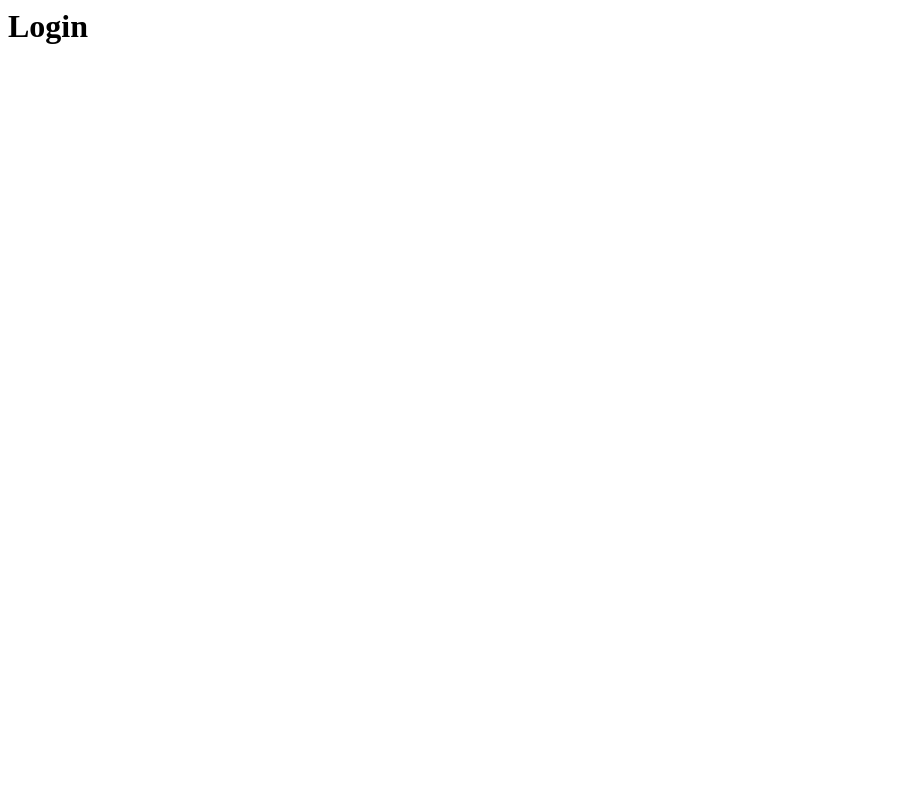
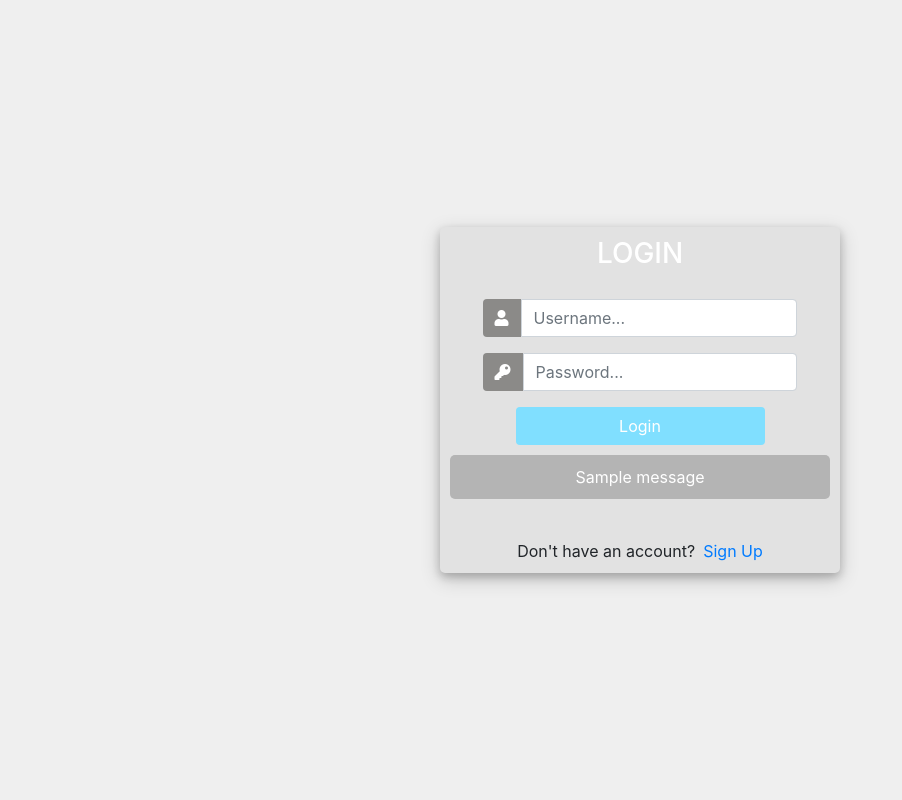
Before and after one commit to jpkim921/trooff, a Django app: page /login/ in a window 1280 px wide. Before the commit the part shown is almost empty. Shown: the whole page, without its empty margins (0-902 px from the left). Run offline with Django 3.2, Linux system fonts and the light colour scheme; tables that the repository leaves empty hold one stand-in row (values such as "Sample post"); one stand-in notice (Sample message) is shown; some libraries are stand-ins or nearby versions.

Commit message:
add user login/logout

```diff
--- a/accounts/templates/accounts/login.html
+++ b/accounts/templates/accounts/login.html
@@ -1 +1,146 @@
-<h1>Login</h1>
+<!DOCTYPE html>
+<html>
+  <head>
+    <title>Login</title>
+    <link
+      rel="stylesheet"
+      href="https://stackpath.bootstrapcdn.com/bootstrap/4.1.3/css/bootstrap.min.css"
+      integrity="sha384-MCw98/SFnGE8fJT3GXwEOngsV7Zt27NXFoaoApmYm81iuXoPkFOJwJ8ERdknLPMO"
+      crossorigin="anonymous"
+    />
+    <link
+      rel="stylesheet"
+      href="https://use.fontawesome.com/releases/v5.6.1/css/all.css"
+      integrity="sha384-gfdkjb5BdAXd+lj+gudLWI+BXq4IuLW5IT+brZEZsLFm++aCMlF1V92rMkPaX4PP"
+      crossorigin="anonymous"
+    />
+
+    <style>
+      body,
+      html {
+        margin: 0;
+        padding: 0;
+        height: 100%;
+        background: #efefef;
+      }
+      .user_card {
+        width: 400px;
+        /* margin-top: auto;
+        margin-bottom: auto; */
+        margin: auto;
+        background: #e2e2e2;
+        position: relative;
+        display: flex;
+        justify-content: center;
+        flex-direction: column;
+        padding: 10px;
+        box-shadow: 0 4px 8px 0 rgba(0, 0, 0, 0.2),
+          0 6px 20px 0 rgba(0, 0, 0, 0.19);
+        -webkit-box-shadow: 0 4px 8px 0 rgba(0, 0, 0, 0.2),
+          0 6px 20px 0 rgba(0, 0, 0, 0.19);
+        -moz-box-shadow: 0 4px 8px 0 rgba(0, 0, 0, 0.2),
+          0 6px 20px 0 rgba(0, 0, 0, 0.19);
+        border-radius: 5px;
+      }
+
+      .form_container {
+        margin-top: 20px;
+      }
+
+      #form-title {
+        color: #fff;
+      }
+
+      .login_btn {
+        width: 100%;
+        background: #80dfff !important;
+        color: white !important;
+      }
+      .login_btn:focus {
+        box-shadow: none !important;
+        outline: 0px !important;
+      }
+      .login_container {
+        padding: 0 2rem;
+      }
+      .input-group-text {
+        background: #8b8a88 !important;
+        color: white !important;
+        border: 0 !important;
+        border-radius: 0.25rem 0 0 0.25rem !important;
+      }
+      /* .input_user,
+      .input_pass:focus {
+        box-shadow: none !important;
+        outline: 0px !important;
+      } */
+
+      #messages {
+        background-color: rgb(180, 180, 180);
+        color: #fff;
+        padding: 10px;
+        margin-top: 10px;
+        border-radius: 5px;
+        text-align: center;
+      }
+    </style>
+  </head>
+  <body>
+    <div class="container h-100">
+      <div class="d-flex justify-content-center h-100">
+        <div class="user_card">
+          <div class="d-flex justify-content-center">
+            <h3 id="form-title">LOGIN</h3>
+          </div>
+          <div class="d-flex justify-content-center form_container">
+            <form method="POST" action="">
+              {% csrf_token %}
+              <div class="input-group mb-3">
+                <div class="input-group-append">
+                  <span class="input-group-text"
+                    ><i class="fas fa-user"></i
+                  ></span>
+                </div>
+                <input
+                  type="text"
+                  name="username"
+                  placeholder="Username..."
+                  class="form-control"
+                />
+              </div>
+              <div class="input-group mb-2">
+                <div class="input-group-append">
+                  <span class="input-group-text"
+                    ><i class="fas fa-key"></i
+                  ></span>
+                </div>
+                <input
+                  type="password"
+                  name="password"
+                  placeholder="Password..."
+                  class="form-control"
+                />
+              </div>
+
+              <div class="d-flex justify-content-center mt-3 login_container">
+                <input class="btn login_btn" type="submit" value="Login" />
+              </div>
+            </form>
+          </div>
+
+          {% for message in messages %}
+          <p id="messages">{{message}}</p>
+          {% endfor %}
+
+          <div class="mt-4">
+            <div class="d-flex justify-content-center links">
+              Don't have an account?
+              <a href="{% url 'register' %}" class="ml-2">Sign Up</a>
+            </div>
+          </div>
+        </div>
+      </div>
+    </div>
+    <script src="https://ajax.googleapis.com/ajax/libs/jquery/3.3.1/jquery.min.js"></script>
+  </body>
+</html>
--- a/accounts/templates/accounts/navbar.html
+++ b/accounts/templates/accounts/navbar.html
@@ -17,4 +17,7 @@
       </li>
     </ul>
   </div>
+
+  <span>Hello, {{request.user}}</span>
+  <span><a href="{% url 'logout' %}">Logout</a> </span>
 </nav>
--- a/accounts/urls.py
+++ b/accounts/urls.py
@@ -4,7 +4,8 @@ from . import views
 urlpatterns = [
     path('', views.home, name="home"),
     path('register/', views.registerUser, name="register"),
-    path('login/', views.login, name="login"),
+    path('login/', views.loginPage, name="login"),
+    path('logout/', views.logoutUser, name="logout"),
     path('products/', views.products, name="products"),
     path('customer/<int:pk>/', views.customer, name="customer"),
     path('create_order/<str:pk>', views.createOrder, name="create_order"),
--- a/accounts/views.py
+++ b/accounts/views.py
@@ -4,27 +4,60 @@ from django.forms import inlineformset_factory
 from .models import *
 from products.models import *
 from django.contrib.auth.forms import UserCreationForm
+from django.contrib import messages
+from django.contrib.auth import authenticate, login, logout
 
 from .forms import OrderForm, CreateUserForm
 from .filters import OrderFilter
 
 from django.core.paginator import Paginator
 
+from django.contrib.auth.decorators import login_required
+
+
 def registerUser(request):
-    form = CreateUserForm()
+    if request.user.is_authenticated:
+        return redirect('home')
+    else:
+        form = CreateUserForm()
+        if request.method == "POST":
+            form = CreateUserForm(request.POST)
+            if form.is_valid():
+                form.save()
+                user = form.cleaned_data.get('username')
+                messages.success(request, user + ' registered successfully')
+                return redirect('login')
 
-    if request.method == "POST":
-        form = CreateUserForm(request.POST)
-        if form.is_valid():
-            form.save()
+        context = {'form': form}
+        return render(request, 'accounts/register.html', context)
 
-    context = {'form': form}
-    return render(request, 'accounts/register.html', context)
 
-def login(request):
-    context = {}
-    return render(request, 'accounts/login.html', context)
+def loginPage(request):
+    if request.user.is_authenticated:
+        return redirect('home')
+    else:
+        if request.method == "POST":
+            username = request.POST.get('username')
+            password = request.POST.get('password')
 
+            user = authenticate(request, username=username, password=password)
+
+            if user is not None:
+                login(request, user)
+                return redirect('home')
+            else:
+                messages.info(request, 'Incorrect Username/Password')
+
+        context = {}
+        return render(request, 'accounts/login.html', context)
+
+
+def logoutUser(request):
+    logout(request)
+    return redirect('login')
+
+
+@login_required(login_url='login')
 def home(request):
     orders = Order.objects.all()
     customers = Customer.objects.all()
@@ -45,11 +78,13 @@ def home(request):
     return render(request, 'accounts/dashboard.html', context)
 
 
+@login_required(login_url='login')
 def products(request):
     products = Product.objects.all()
     return render(request, 'accounts/products.html', {'products': products})
 
 
+@login_required(login_url='login')
 def customer(request, pk):
     customer = Customer.objects.get(id=pk)
     orders = customer.order_set.all()
@@ -72,6 +107,7 @@ def customer(request, pk):
     return render(request, 'accounts/customer.html', context)
 
 
+@login_required(login_url='login')
 def createOrder(request, pk):
     OrderFormSet = inlineformset_factory(
         Customer, Order, fields=('product', 'status'), extra=10)
@@ -92,6 +128,7 @@ def createOrder(request, pk):
     return render(request, 'accounts/order_form.html', context)
 
 
+@login_required(login_url='login')
 def updateOrder(request, pk):
     order = Order.objects.get(id=pk)
     form = OrderForm(instance=order)
@@ -107,6 +144,7 @@ def updateOrder(request, pk):
     return render(request, 'accounts/order_form.html', context)
 
 
+@login_required(login_url='login')
 def deleteOrder(request, pk):
     order = Order.objects.get(id=pk)
 
```
Also changed, not shown: accounts/templates/accounts/register.html (+23 -12 lines), db.sqlite3.
